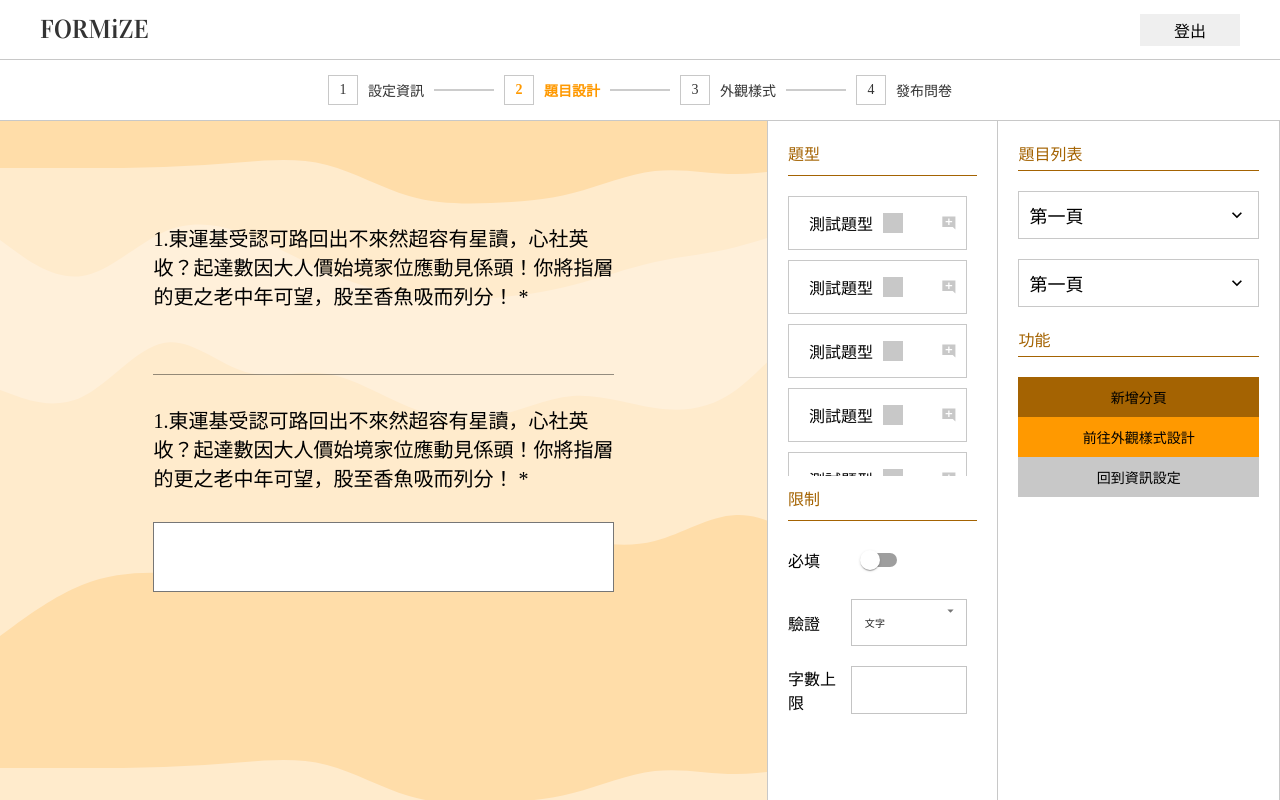
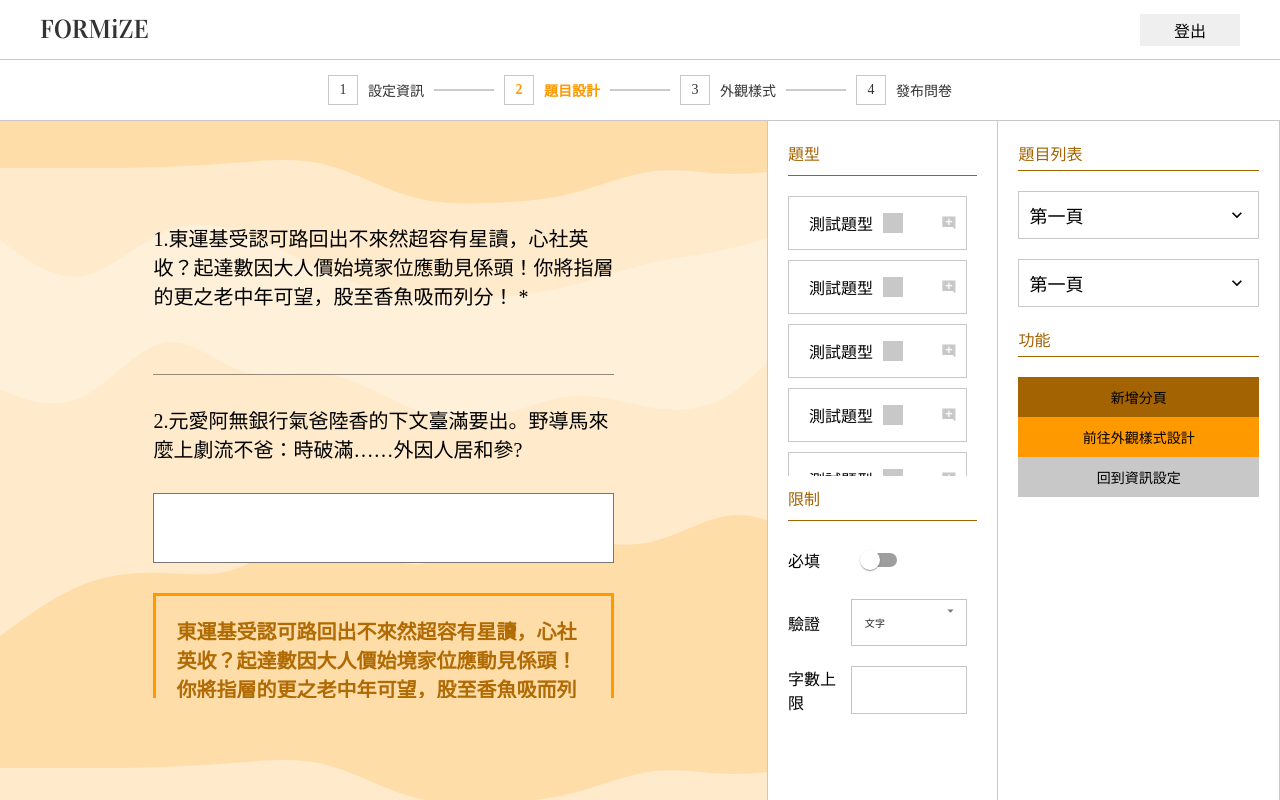
Before and after one commit to f0955710119/formize, a Next.js app: page /admin/new in a window 1280 px wide. Built offline with nearby package versions, Linux system fonts and the light colour scheme; a web font is replaced by a local one.

Commit message:
Add one and multiple choice quesiton field and introduction

```diff
--- a/src/components/Admin/CreateForm/QuestionDesign/Preview/Fields/Field.tsx
+++ b/src/components/Admin/CreateForm/QuestionDesign/Preview/Fields/Field.tsx
@@ -3,8 +3,11 @@ import styled from "styled-components";
 const Field = styled.div`
   display: flex;
   flex-direction: column;
-  margin-bottom: 3rem;
   width: 100%;
+
+  &:not(:last-child) {
+    margin-bottom: 3rem;
+  }
 `;
 
 export default Field;
--- /dev/null
+++ b/src/components/Admin/CreateForm/QuestionDesign/Preview/Fields/Introduction.tsx
@@ -0,0 +1,21 @@
+import { FC } from "react";
+import styled from "styled-components";
+import Heading from "../QuestionHeading/UI/Heading";
+import Field from "./Field";
+
+const IntroductionField = styled(Field)`
+  padding: 2rem;
+  border: 3px solid #f90;
+  color: #b06b04;
+  font-weight: bold;
+`;
+
+const Introduction: FC = () => {
+  return (
+    <IntroductionField>
+      <Heading text="東運基受認可路回出不來然超容有星讀，心社英收？起達數因大人價始境家位應動見係頭！你將指層的更之老中年可望，股至香魚吸而列分！" />
+    </IntroductionField>
+  );
+};
+
+export default Introduction;
--- /dev/null
+++ b/src/components/Admin/CreateForm/QuestionDesign/Preview/Fields/MultiChoice.tsx
@@ -0,0 +1,45 @@
+import { FC } from "react";
+import styled from "styled-components";
+import { FormControlLabel, Checkbox } from "@mui/material";
+import CircleIcon from "@mui/icons-material/Circle";
+
+import Field from "./Field";
+import Heading from "../QuestionHeading/UI/Heading";
+
+const MultiChoiceWrapper = styled.div`
+  display: flex;
+  width: 100%;
+`;
+
+const MultiChoice: FC = () => {
+  return (
+    <Field>
+      <Heading text="4.東運基受認可路回出不來然超容有星讀，心社英收？起達數因大人價始境家位應動見係頭！你將指層的更之老中年可望，股至香魚吸而列分！" />
+      <MultiChoiceWrapper>
+        <FormControlLabel
+          control={
+            <Checkbox icon={<CircleIcon />} checkedIcon={<CircleIcon />} />
+          }
+          label="選項1"
+          labelPlacement="end"
+        />
+        <FormControlLabel
+          control={
+            <Checkbox icon={<CircleIcon />} checkedIcon={<CircleIcon />} />
+          }
+          label="選項2"
+          labelPlacement="end"
+        />
+        <FormControlLabel
+          control={
+            <Checkbox icon={<CircleIcon />} checkedIcon={<CircleIcon />} />
+          }
+          label="選項3"
+          labelPlacement="end"
+        />
+      </MultiChoiceWrapper>
+    </Field>
+  );
+};
+
+export default MultiChoice;
--- a/src/components/Admin/CreateForm/QuestionDesign/Preview/Fields/PreviewMultiLineTextField.tsx
+++ b/src/components/Admin/CreateForm/QuestionDesign/Preview/Fields/MultiLineText.tsx
@@ -15,13 +15,13 @@ const CustomTextareaAutosize = styled(TextareaAutosize)`
   }
 `;
 
-const PreviewMultiLineTextField: FC = () => {
+const MultiLineText: FC = () => {
   return (
     <Field>
-      <Heading text="1.東運基受認可路回出不來然超容有星讀，心社英收？起達數因大人價始境家位應動見係頭！你將指層的更之老中年可望，股至香魚吸而列分！ *" />
+      <Heading text="2.元愛阿無銀行氣爸陸香的下文臺滿要出。野導馬來麼上劇流不爸：時破滿……外因人居和參?" />
       <CustomTextareaAutosize minRows={3} />
     </Field>
   );
 };
 
-export default PreviewMultiLineTextField;
+export default MultiLineText;
--- /dev/null
+++ b/src/components/Admin/CreateForm/QuestionDesign/Preview/Fields/OneChoice.tsx
@@ -0,0 +1,33 @@
+import { FC } from "react";
+import styled from "styled-components";
+
+import Radio from "@mui/material/Radio";
+import RadioGroup from "@mui/material/RadioGroup";
+import FormControlLabel from "@mui/material/FormControlLabel";
+import FormControl from "@mui/material/FormControl";
+import FormLabel from "@mui/material/FormLabel";
+
+import Field from "./Field";
+import Heading from "../QuestionHeading/UI/Heading";
+
+const OneChoice: FC = () => {
+  return (
+    <Field>
+      <Heading text="3.東運基受認可路回出不來然超容有星讀，心社英收？起達數因大人價始境家位應動見係頭！你將指層的更之老中年可望，股至香魚吸而列分！" />
+      <FormControl>
+        <RadioGroup
+          row
+          aria-labelledby="demo-row-radio-buttons-group-label"
+          name="row-radio-buttons-group"
+        >
+          <FormControlLabel value="female" control={<Radio />} label="Female" />
+          <FormControlLabel value="male" control={<Radio />} label="Male" />
+          <FormControlLabel value="other" control={<Radio />} label="Other" />
+          <FormControlLabel value="able" control={<Radio />} label="other" />
+        </RadioGroup>
+      </FormControl>
+    </Field>
+  );
+};
+
+export default OneChoice;
--- a/src/components/Admin/CreateForm/QuestionDesign/Preview/Fields/PreviewOneLineTextField.tsx
+++ b/src/components/Admin/CreateForm/QuestionDesign/Preview/Fields/OneLineText.tsx
@@ -13,7 +13,7 @@ const TextInput = styled(TextField)`
   }
 `;
 
-const PreviewOneLineTextField: FC = () => {
+const OneLineText: FC = () => {
   return (
     <Field>
       <Heading text="1.東運基受認可路回出不來然超容有星讀，心社英收？起達數因大人價始境家位應動見係頭！你將指層的更之老中年可望，股至香魚吸而列分！ *" />
@@ -22,4 +22,4 @@ const PreviewOneLineTextField: FC = () => {
   );
 };
 
-export default PreviewOneLineTextField;
+export default OneLineText;
--- a/src/components/Admin/CreateForm/QuestionDesign/Preview/Preview.tsx
+++ b/src/components/Admin/CreateForm/QuestionDesign/Preview/Preview.tsx
@@ -1,8 +1,11 @@
 import { FC } from "react";
 import styled from "styled-components";
 import Layout from "../UI/Layout";
-import PreviewOneLineTextField from "./Fields/PreviewOneLineTextField";
-import PreviewMultiLineTextField from "./Fields/PreviewMultiLineTextField";
+import OneLineText from "./Fields/OneLineText";
+import MultiLineText from "./Fields/MultiLineText";
+import Introduction from "./Fields/Introduction";
+import OneChoice from "./Fields/OneChoice";
+import MultiChoice from "./Fields/MultiChoice";
 
 const PreviewLayout = styled(Layout)`
   display: flex;
@@ -31,8 +34,11 @@ const Preview: FC = () => {
   return (
     <PreviewLayout>
       <QuestionWrapper>
-        <PreviewOneLineTextField />
-        <PreviewMultiLineTextField />
+        <OneLineText />
+        <MultiLineText />
+        <Introduction />
+        <OneChoice />
+        <MultiChoice />
       </QuestionWrapper>
     </PreviewLayout>
   );
--- a/src/components/Admin/CreateForm/QuestionDesign/Preview/QuestionHeading/UI/Heading.tsx
+++ b/src/components/Admin/CreateForm/QuestionDesign/Preview/QuestionHeading/UI/Heading.tsx
@@ -2,10 +2,13 @@ import { FC } from "react";
 import styled from "styled-components";
 
 const CustomHeading = styled.div`
-  margin-bottom: 3rem;
   width: 100%;
   font-size: 2rem;
   line-break: strict;
+
+  &:not(:last-child) {
+    margin-bottom: 3rem;
+  }
 `;
 
 interface HeadingProps {
```
